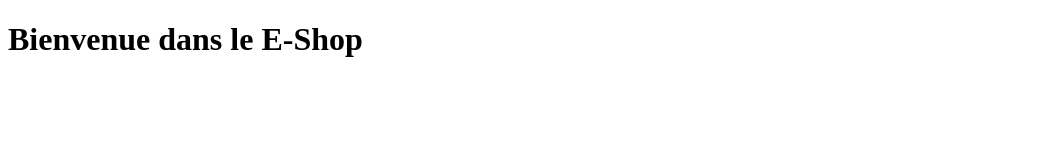
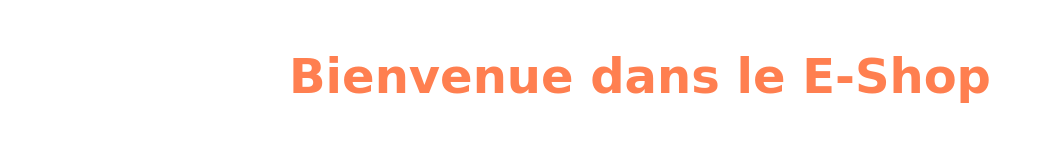
Before and after one commit to AnisLcool/formation-CPW, a plain HTML site: page index.html in a window 1280 px wide. Shown: the whole page, without its empty margins (0-1044 px from the left). Drawn offline with Linux system fonts and the light colour scheme.

Commit message:
ajout du style pour le titre

```diff
--- a/index.html
+++ b/index.html
@@ -5,10 +5,11 @@
     <meta http-equiv="X-UA-Compatible" content="IE=edge">
     <meta name="viewport" content="width=device-width, initial-scale=1.0">
     <title>E-shop</title>
+    <link rel="stylesheet" href="style.css">
 </head>
 <body>
     <header>
-        <h1>Bienvenue dans le E-Shop</h1>
+        <h1 class="main-title">Bienvenue dans le E-Shop</h1>
     </header>
 </body>
 </html>
--- a/style.css
+++ b/style.css
@@ -0,0 +1,8 @@
+.main-title{
+    font-size: 3rem;
+    color: coral;
+    font-family: cursive;
+    text-align: center;
+    padding: 1rem;
+
+}
```
